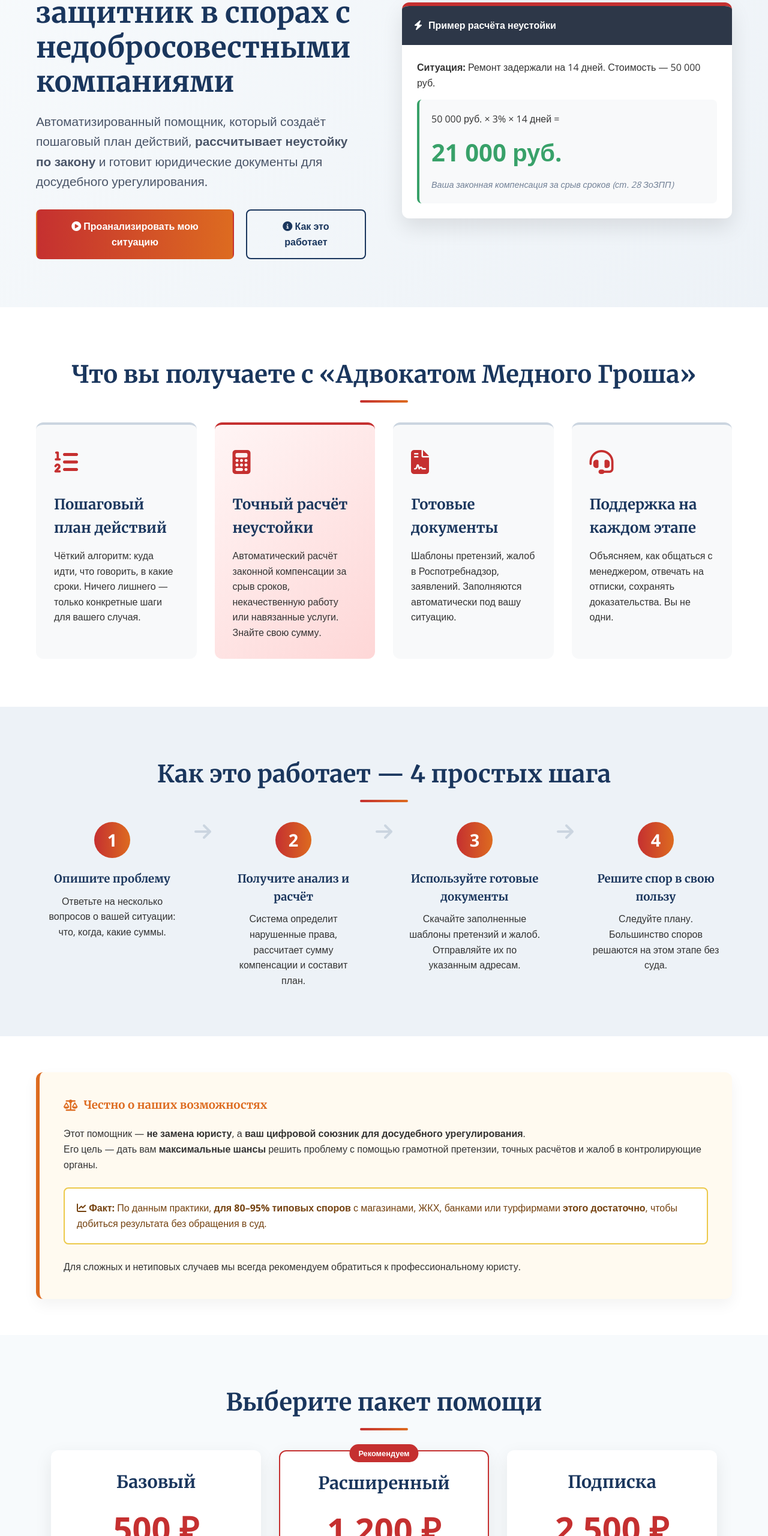
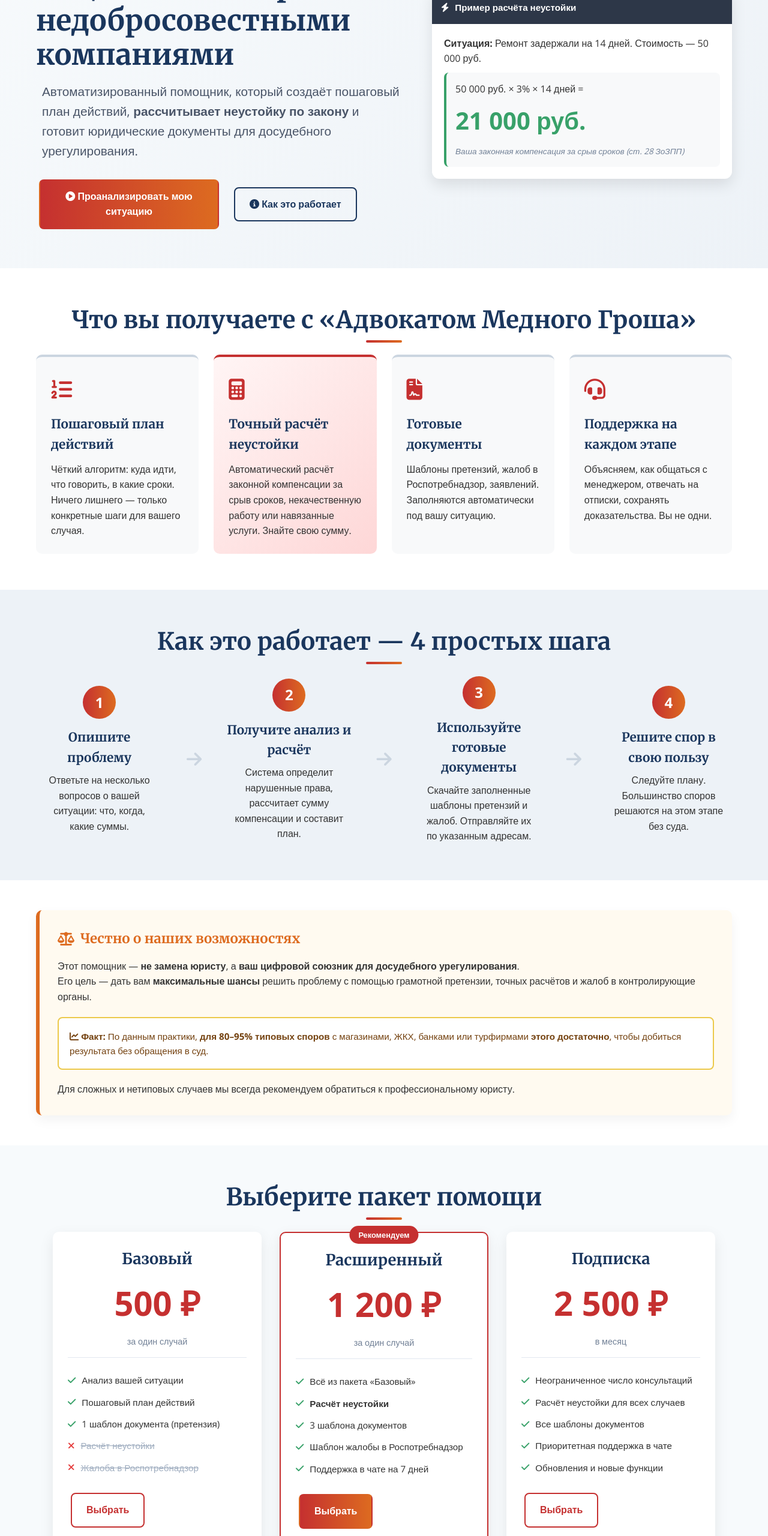
Before and after one commit to chearu-stack/chea, a plain HTML site: page index.html in a window 1280 px wide. Shown: the part 220-2780 px from the top of the page at 60% size. Drawn offline with nearby package versions, Linux system fonts and the light colour scheme.

Commit message:
Update style.css

```diff
--- a/style.css
+++ b/style.css
@@ -5,20 +5,26 @@
     box-sizing: border-box;
 }
 
+html {
+    font-size: 16px; /* Базовый размер для rem */
+}
+
 body {
     font-family: 'Open Sans', sans-serif;
     line-height: 1.6;
     color: #333;
     background-color: #f8f9fa;
+    overflow-x: hidden; /* Запрещаем горизонтальный скролл */
 }
 
 .container {
+    width: 100%;
     max-width: 1200px;
     margin: 0 auto;
     padding: 0 20px;
 }
 
-/* ===== ТИПОГРАФИЯ ===== */
+/* ===== ТИПОГРАФИЯ (АДАПТИВНАЯ) ===== */
 h1, h2, h3, h4 {
     font-family: 'Merriweather', serif;
     font-weight: 700;
@@ -27,27 +33,28 @@
 
 .section-title {
     text-align: center;
-    font-size: 2.5rem;
-    margin-bottom: 3rem;
+    font-size: clamp(1.8rem, 5vw, 2.5rem); /* Адаптивный размер */
+    margin-bottom: 2rem;
     position: relative;
+    line-height: 1.3;
 }
 
 .section-title::after {
     content: '';
     position: absolute;
-    bottom: -15px;
+    bottom: -12px;
     left: 50%;
     transform: translateX(-50%);
-    width: 80px;
+    width: 60px;
     height: 4px;
     background: linear-gradient(90deg, #c53030, #dd6b20);
     border-radius: 2px;
 }
 
-/* ===== КНОПКИ ===== */
+/* ===== КНОПКИ (АДАПТИВНЫЕ) ===== */
 .btn {
     display: inline-block;
-    padding: 14px 28px;
+    padding: 14px 24px;
     border-radius: 8px;
     text-decoration: none;
     font-weight: 600;
@@ -56,6 +63,9 @@
     transition: all 0.3s ease;
     text-align: center;
     border: 2px solid transparent;
+    width: 100%; /* На мобиле кнопки на всю ширину */
+    max-width: 300px; /* Но не шире 300px */
+    margin: 5px auto; /* Центрируем */
 }
 
 .btn-primary {
@@ -91,11 +101,12 @@
 }
 
 .btn-large {
-    padding: 18px 36px;
+    padding: 16px 30px;
     font-size: 1.1rem;
+    max-width: 350px;
 }
 
-/* ===== НАВИГАЦИЯ ===== */
+/* ===== НАВИГАЦИЯ (АДАПТИВНАЯ) ===== */
 .main-nav {
     background-color: white;
     box-shadow: 0 2px 10px rgba(0, 0, 0, 0.1);
@@ -105,8 +116,7 @@
 }
 
 .nav-container {
-    max-width: 1200px;
-    margin: 0 auto;
+    width: 100%;
     padding: 15px 20px;
     display: flex;
     justify-content: space-between;
@@ -116,19 +126,20 @@
 .nav-logo {
     display: flex;
     align-items: center;
-    gap: 10px;
-    font-size: 1.5rem;
+    gap: 8px;
+    font-size: clamp(1.1rem, 4vw, 1.5rem); /* Адаптивный логотип */
     font-weight: 700;
     color: #c53030;
 }
 
 .nav-logo i {
-    font-size: 1.8rem;
+    font-size: 1.5rem;
 }
 
+/* Гамбургер-меню для мобильных */
 .nav-links {
     display: flex;
-    gap: 30px;
+    gap: 20px;
     align-items: center;
 }
 
@@ -137,6 +148,7 @@
     color: #4a5568;
     font-weight: 600;
     transition: color 0.3s;
+    font-size: 0.95rem;
 }
 
 .nav-links a:hover {
@@ -146,53 +158,60 @@
 .nav-button {
     background-color: #c53030;
     color: white !important;
-    padding: 10px 20px;
+    padding: 8px 16px;
     border-radius: 6px;
+    white-space: nowrap;
 }
 
-/* ===== ГЕРОЙ-СЕКЦИЯ ===== */
+/* ===== ГЕРОЙ-СЕКЦИЯ (АДАПТИВНАЯ) ===== */
 .hero-section {
-    padding: 80px 0;
+    padding: 40px 0 60px;
     background: linear-gradient(135deg, #f7fafc 0%, #edf2f7 100%);
 }
 
 .hero-section .container {
     display: flex;
+    flex-direction: column; /* На мобиле колонка */
     align-items: center;
-    gap: 60px;
+    gap: 40px;
 }
 
 .hero-content {
-    flex: 1;
+    width: 100%;
+    text-align: center; /* На мобиле текст по центру */
 }
 
 .hero-title {
-    font-size: 3rem;
+    font-size: clamp(1.8rem, 6vw, 3rem); /* Адаптивный заголовок */
     line-height: 1.2;
-    margin-bottom: 20px;
+    margin-bottom: 15px;
     color: #1a365d;
 }
 
 .hero-subtitle {
-    font-size: 1.3rem;
+    font-size: clamp(1rem, 3vw, 1.3rem);
     color: #4a5568;
-    margin-bottom: 30px;
+    margin-bottom: 25px;
+    padding: 0 10px;
 }
 
 .hero-buttons {
     display: flex;
-    gap: 20px;
-    margin-top: 30px;
+    flex-direction: column; /* На мобиле кнопки в столбик */
+    gap: 15px;
+    margin-top: 25px;
+    align-items: center;
 }
 
 .hero-image {
-    flex: 1;
+    width: 100%;
+    max-width: 500px; /* Ограничиваем ширину карточки */
 }
 
 .hero-card {
     background-color: white;
     border-radius: 12px;
-    box-shadow: 0 15px 35px rgba(0, 0, 0, 0.1);
+    box-shadow: 0 10px 25px rgba(0, 0, 0, 0.1);
     overflow: hidden;
     border-top: 6px solid #c53030;
 }
@@ -200,62 +219,63 @@
 .card-header {
     background-color: #2d3748;
     color: white;
-    padding: 20px;
+    padding: 15px;
     font-weight: 600;
     display: flex;
     align-items: center;
     gap: 10px;
+    font-size: 0.95rem;
 }
 
 .card-body {
-    padding: 25px;
+    padding: 20px;
 }
 
 .calculation {
     background-color: #f8f9fa;
-    padding: 20px;
+    padding: 15px;
     border-radius: 8px;
-    margin-top: 15px;
+    margin-top: 10px;
     border-left: 4px solid #38a169;
 }
 
 .result {
-    font-size: 2.5rem;
+    font-size: clamp(1.8rem, 5vw, 2.5rem); /* Адаптивный размер цифры */
     font-weight: 700;
     color: #38a169;
-    margin: 10px 0;
+    margin: 8px 0;
 }
 
 .note {
-    font-size: 0.9rem;
+    font-size: 0.85rem;
     color: #718096;
     font-style: italic;
 }
 
-/* ===== ФИЧИ ===== */
+/* ===== ФИЧИ (АДАПТИВНЫЕ) ===== */
 .features-section {
-    padding: 80px 0;
+    padding: 60px 0;
     background-color: white;
 }
 
 .features-grid {
     display: grid;
-    grid-template-columns: repeat(auto-fit, minmax(250px, 1fr));
-    gap: 30px;
-    margin-top: 40px;
+    grid-template-columns: repeat(auto-fit, minmax(280px, 1fr));
+    gap: 25px;
+    margin-top: 30px;
 }
 
 .feature-card {
     background-color: #f8f9fa;
-    border-radius: 12px;
-    padding: 30px;
+    border-radius: 10px;
+    padding: 25px;
     transition: transform 0.3s, box-shadow 0.3s;
     border-top: 4px solid #cbd5e0;
 }
 
 .feature-card:hover {
-    transform: translateY(-10px);
-    box-shadow: 0 15px 30px rgba(0, 0, 0, 0.1);
+    transform: translateY(-8px);
+    box-shadow: 0 12px 25px rgba(0, 0, 0, 0.1);
 }
 
 .feature-card.highlight {
@@ -264,147 +284,140 @@
 }
 
 .feature-icon {
-    font-size: 2.5rem;
+    font-size: 2.2rem;
     color: #c53030;
-    margin-bottom: 20px;
+    margin-bottom: 15px;
 }
 
 .feature-card h3 {
-    font-size: 1.5rem;
-    margin-bottom: 15px;
+    font-size: 1.3rem;
+    margin-bottom: 12px;
     color: #1a365d;
 }
 
-/* ===== КАК ЭТО РАБОТАЕТ ===== */
+/* ===== КАК ЭТО РАБОТАЕТ (АДАПТИВНО) ===== */
 .how-section {
-    padding: 80px 0;
+    padding: 60px 0;
     background-color: #edf2f7;
 }
 
 .steps {
     display: flex;
-    justify-content: space-between;
-    align-items: flex-start;
-    flex-wrap: wrap;
-    margin-top: 40px;
+    flex-direction: column; /* На мобиле вертикально */
+    align-items: center;
+    gap: 40px;
+    margin-top: 30px;
     position: relative;
 }
 
 .step {
     text-align: center;
-    flex: 1;
-    min-width: 200px;
-    padding: 0 15px;
+    width: 100%;
+    max-width: 300px;
 }
 
 .step-number {
-    width: 60px;
-    height: 60px;
+    width: 55px;
+    height: 55px;
     background: linear-gradient(90deg, #c53030, #dd6b20);
     color: white;
     border-radius: 50%;
     display: flex;
     align-items: center;
     justify-content: center;
-    font-size: 1.8rem;
+    font-size: 1.5rem;
     font-weight: 700;
-    margin: 0 auto 20px;
+    margin: 0 auto 15px;
 }
 
 .step h3 {
-    margin-bottom: 10px;
+    margin-bottom: 8px;
     color: #1a365d;
+    font-size: 1.3rem;
+}
+
+.step p {
+    padding: 0 10px;
 }
 
 .step-arrow {
     display: flex;
     align-items: center;
     justify-content: center;
-    padding: 0 10px;
     color: #cbd5e0;
-    font-size: 2rem;
-}
-
-@media (max-width: 992px) {
-    .steps {
-        flex-direction: column;
-        align-items: center;
-        gap: 40px;
-    }
-
-    .step-arrow {
-        transform: rotate(90deg);
-    }
+    font-size: 1.8rem;
+    transform: rotate(90deg); /* На мобиле стрелки вниз */
 }
 
 /* ===== БЛОК С ПРАВДОЙ ===== */
 .truth-section {
-    padding: 60px 0;
+    padding: 50px 0;
     background-color: white;
 }
 
 .truth-card {
     background-color: #fffaf0;
-    border-radius: 12px;
-    padding: 40px;
+    border-radius: 10px;
+    padding: 30px;
     border-left: 6px solid #dd6b20;
-    box-shadow: 0 10px 25px rgba(0, 0, 0, 0.05);
+    box-shadow: 0 8px 20px rgba(0, 0, 0, 0.05);
 }
 
 .truth-card h3 {
     color: #dd6b20;
-    margin-bottom: 20px;
+    margin-bottom: 15px;
     display: flex;
     align-items: center;
     gap: 10px;
+    font-size: 1.4rem;
 }
 
 .highlight-box {
     background-color: white;
     border-radius: 8px;
-    padding: 20px;
-    margin: 25px 0;
+    padding: 18px;
+    margin: 20px 0;
     border: 2px solid #ecc94b;
 }
 
 .highlight-box p {
     margin: 0;
     color: #744210;
+    font-size: 0.95rem;
 }
 
-/* ===== ТАРИФЫ ===== */
+/* ===== ТАРИФЫ (АДАПТИВНЫЕ) ===== */
 .pricing-section {
-    padding: 80px 0;
+    padding: 60px 0;
     background-color: #f7fafc;
 }
 
 .pricing-cards {
     display: flex;
-    justify-content: center;
+    flex-direction: column; /* На мобиле вертикально */
+    align-items: center;
     gap: 30px;
-    flex-wrap: wrap;
-    margin-top: 40px;
+    margin-top: 30px;
 }
 
 .pricing-card {
     background-color: white;
-    border-radius: 12px;
-    padding: 30px;
-    box-shadow: 0 10px 30px rgba(0, 0, 0, 0.08);
-    flex: 1;
-    min-width: 280px;
+    border-radius: 10px;
+    padding: 25px;
+    box-shadow: 0 8px 25px rgba(0, 0, 0, 0.08);
+    width: 100%;
     max-width: 350px;
     position: relative;
     transition: transform 0.3s;
 }
 
 .pricing-card:hover {
-    transform: translateY(-10px);
+    transform: translateY(-8px);
 }
 
 .pricing-card.popular {
     border: 2px solid #c53030;
-    transform: scale(1.05);
+    transform: scale(1); /* На мобиле убираем увеличение */
 }
 
 .popular-badge {
@@ -422,37 +435,39 @@
 
 .pricing-header {
     text-align: center;
-    margin-bottom: 30px;
-    padding-bottom: 20px;
+    margin-bottom: 25px;
+    padding-bottom: 15px;
     border-bottom: 1px solid #e2e8f0;
 }
 
 .pricing-header h3 {
-    font-size: 1.8rem;
+    font-size: 1.6rem;
     color: #1a365d;
 }
 
 .price {
-    font-size: 3.5rem;
+    font-size: clamp(2.5rem, 6vw, 3.5rem); /* Адаптивная цена */
     font-weight: 700;
     color: #c53030;
-    margin: 10px 0;
+    margin: 8px 0;
 }
 
 .pricing-header p {
     color: #718096;
+    font-size: 0.9rem;
 }
 
 .pricing-features {
     list-style: none;
-    margin-bottom: 30px;
+    margin-bottom: 25px;
 }
 
 .pricing-features li {
-    margin-bottom: 15px;
+    margin-bottom: 12px;
     display: flex;
     align-items: center;
     gap: 10px;
+    font-size: 0.95rem;
 }
 
 .pricing-features .fa-check {
@@ -468,9 +483,9 @@
     text-decoration: line-through;
 }
 
-/* ===== CTA ФОРМА ===== */
+/* ===== CTA ФОРМА (АДАПТИВНАЯ) ===== */
 .cta-section {
-    padding: 80px 0;
+    padding: 60px 0;
     background: linear-gradient(135deg, #1a365d 0%, #2d3748 100%);
     color: white;
 }
@@ -484,46 +499,48 @@
 }
 
 .cta-content {
-    max-width: 800px;
+    width: 100%;
     margin: 0 auto;
     text-align: center;
 }
 
 .cta-form {
-    margin-top: 40px;
+    margin-top: 30px;
 }
 
 .cta-form textarea {
     width: 100%;
-    padding: 20px;
+    padding: 18px;
     border-radius: 8px;
     border: 2px solid #cbd5e0;
     font-family: 'Open Sans', sans-serif;
     font-size: 1rem;
-    margin-bottom: 25px;
+    margin-bottom: 20px;
     resize: vertical;
     min-height: 120px;
 }
 
 .form-note {
-    margin-top: 20px;
-    font-size: 0.9rem;
+    margin-top: 15px;
+    font-size: 0.85rem;
     color: #cbd5e0;
     display: flex;
+    flex-wrap: wrap;
     align-items: center;
     justify-content: center;
-    gap: 10px;
+    gap: 8px;
+    text-align: center;
 }
 
 .form-note a {
     color: #ecc94b;
 }
 
-/* ===== ФУТЕР ===== */
+/* ===== ФУТЕР (АДАПТИВНЫЙ) ===== */
 .main-footer {
     background-color: #1a202c;
     color: white;
-    padding: 60px 0 30px;
+    padding: 40px 0 20px;
 }
 
 .footer-content {
@@ -535,29 +552,33 @@
     align-items: center;
     justify-content: center;
     gap: 10px;
-    font-size: 1.8rem;
+    font-size: 1.5rem;
     font-weight: 700;
-    margin-bottom: 20px;
+    margin-bottom: 15px;
     color: #ecc94b;
 }
 
 .footer-tagline {
     color: #a0aec0;
     max-width: 600px;
-    margin: 0 auto 30px;
+    margin: 0 auto 25px;
+    padding: 0 15px;
+    font-size: 0.95rem;
 }
 
 .footer-links {
     display: flex;
+    flex-wrap: wrap; /* На мобиле ссылки переносятся */
     justify-content: center;
-    gap: 30px;
-    margin-bottom: 40px;
+    gap: 20px;
+    margin-bottom: 30px;
 }
 
 .footer-links a {
     color: #cbd5e0;
     text-decoration: none;
     transition: color 0.3s;
+    font-size: 0.9rem;
 }
 
 .footer-links a:hover {
@@ -566,43 +587,91 @@
 
 .footer-disclaimer {
     max-width: 800px;
-    margin: 40px auto 0;
+    margin: 30px auto 0;
     padding-top: 20px;
     border-top: 1px solid #2d3748;
-    font-size: 0.8rem;
+    font-size: 0.75rem;
     color: #a0aec0;
     line-height: 1.5;
+    padding: 0 15px;
 }
 
-/* ===== АДАПТИВНОСТЬ ===== */
-@media (max-width: 992px) {
+/* ===== МЕДИА-ЗАПРОСЫ ДЛЯ ПЛАНШЕТОВ И БОЛЬШЕ ===== */
+@media (min-width: 768px) {
+    .btn {
+        width: auto; /* На планшетах кнопки не на всю ширину */
+        margin: 5px;
+    }
+
+    .hero-buttons {
+        flex-direction: row; /* На планшете кнопки в ряд */
+        justify-content: center;
+    }
+
+    .steps {
+        flex-direction: row; /* На планшете шаги в ряд */
+        justify-content: space-between;
+    }
+
+    .step-arrow {
+        transform: rotate(0deg); /* Стрелки вправо */
+        align-self: center;
+    }
+
+    .pricing-cards {
+        flex-direction: row; /* На планшете тарифы в ряд */
+        justify-content: center;
+        align-items: stretch;
+    }
+
+    .pricing-card {
+        width: 30%; /* Равная ширина */
+    }
+
+    .pricing-card.popular {
+        transform: scale(1.05); /* Популярный тариф выделяем */
+    }
+
+    .nav-links {
+        display: flex !important; /* Всегда показываем меню на планшетах+ */
+    }
+}
+
+/* Для больших экранов (десктоп) */
+@media (min-width: 992px) {
     .hero-section .container {
-        flex-direction: column;
+        flex-direction: row; /* На десктопе герой в два столбца */
+        text-align: left;
+    }
+
+    .hero-content {
+        text-align: left;
+    }
+
+    .hero-buttons {
+        justify-content: flex-start;
+    }
+
+    .features-grid {
+        grid-template-columns: repeat(4, 1fr); /* 4 колонки на десктопе */
+    }
+}
+
+/* Для очень маленьких телефонов */
+@media (max-width: 360px) {
+    .container {
+        padding: 0 15px;
     }
 
     .hero-title {
-        font-size: 2.5rem;
+        font-size: 1.6rem;
     }
 
     .section-title {
-        font-size: 2rem;
+        font-size: 1.5rem;
+    }
+
+    .feature-card, .pricing-card, .truth-card {
+        padding: 20px;
     }
 }
-
-@media (max-width: 768px) {
-    .nav-links {
-        display: none;
-    }
-
-    .hero-buttons {
-        flex-direction: column;
-    }
-
-    .pricing-card.popular {
-        transform: none;
-    }
-
-    .step {
-        min-width: 100%;
-    }
-}
```
